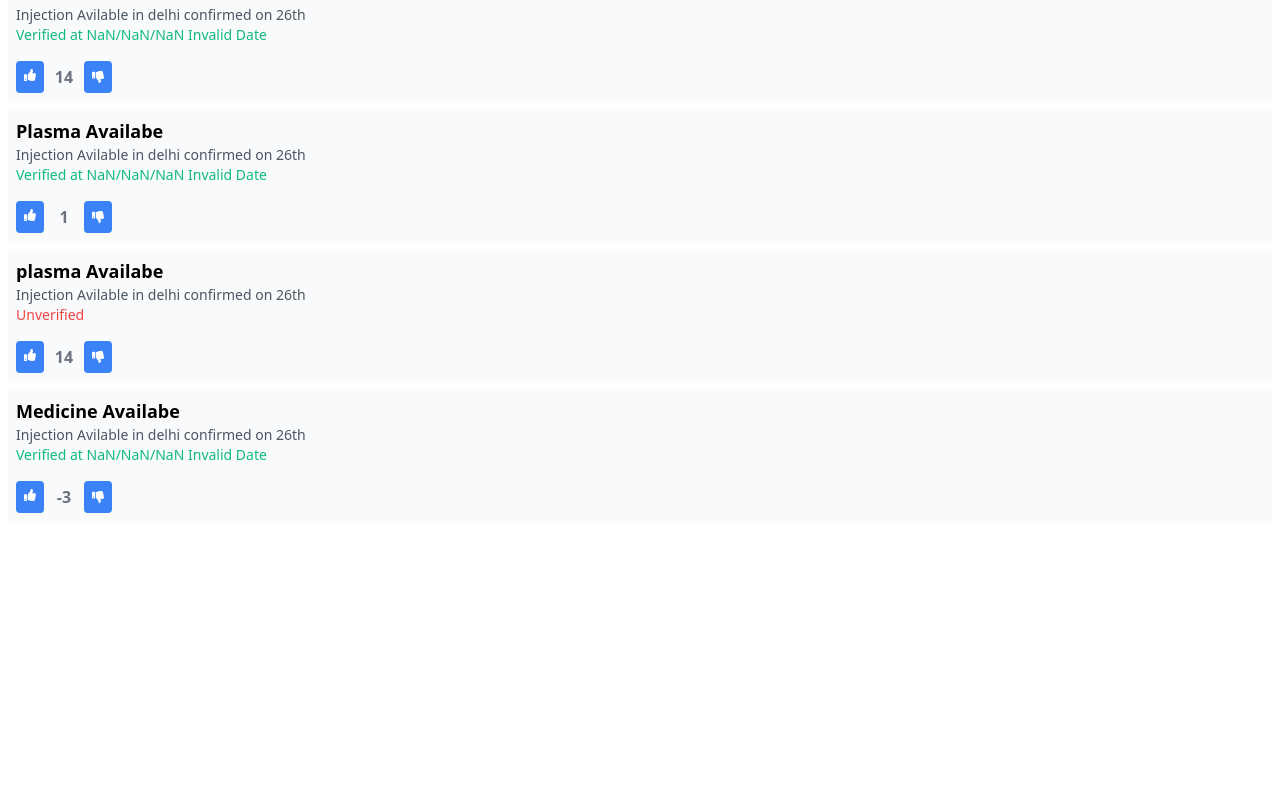
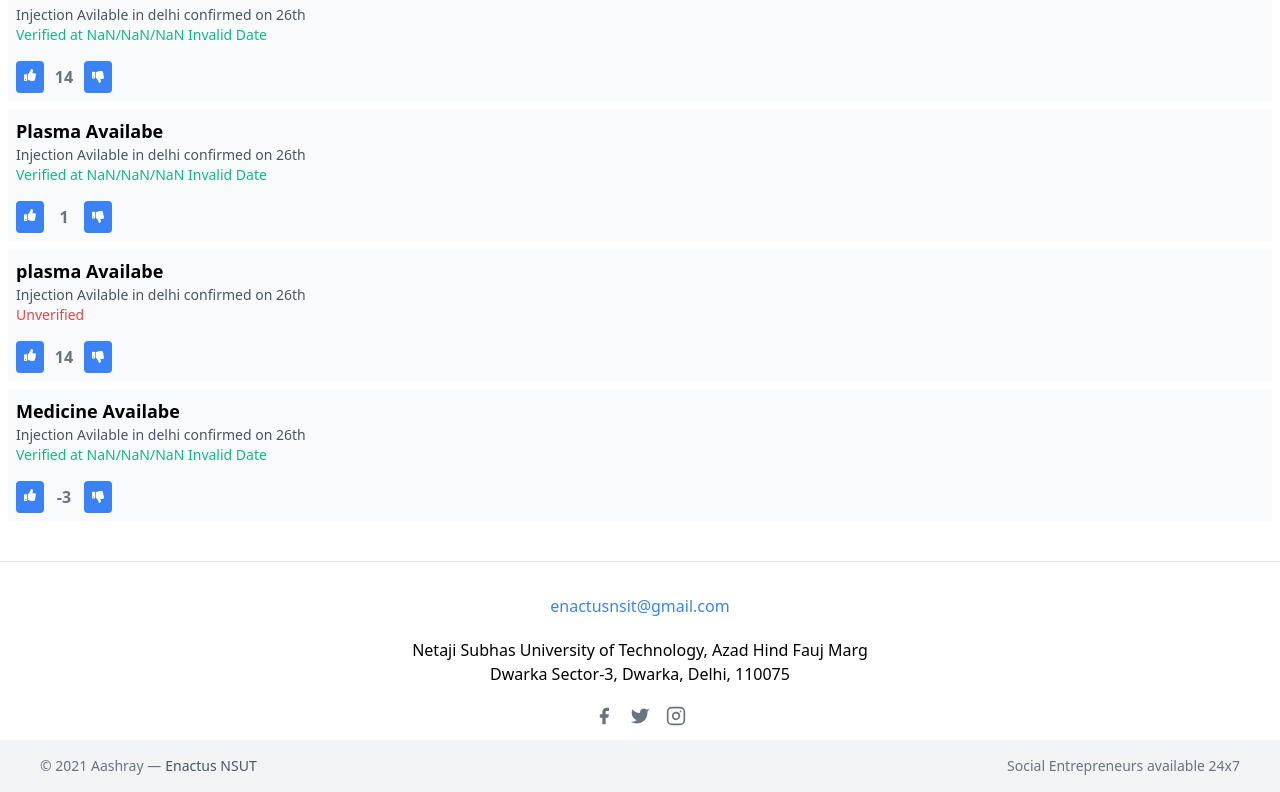
Before and after one commit to samad-yar-khan/covid-resources-client, a React (Create React App) app: page /resources in a window 1280 px wide. Shown: the part 913-1705 px from the top of the page. Before the commit the page ends 1442 px from the top, so only its background shows below. Built offline with nearby package versions, Linux system fonts and the light colour scheme; no server answers.

Commit message:
Make all links open in new page

```diff
--- /dev/null
+++ b/src/components/Footer.js
@@ -0,0 +1,91 @@
+import React from 'react'
+import NavButton from './NavButton'
+import EnactusLogo from '../assets/images/ashray.png'
+import { Link } from 'react-router-dom'
+
+
+
+function Footer(){
+
+    return(
+        <div>
+        <div className="p-2 w-full pt-8 mt-8 border-t border-gray-200 text-center">
+        <a href="mailto:enactusnsit@gmail.com" target="_blank" className="text-blue-500">enactusnsit@gmail.com</a>
+        <p className="leading-normal my-5">
+          Netaji Subhas University of Technology, Azad Hind Fauj Marg
+          <br />
+          Dwarka Sector-3, Dwarka, Delhi, 110075
+        </p>
+        <span className="inline-flex">
+          <a href="https://www.facebook.com/EnactusNSUT/" className="text-gray-500" target="_blank">
+            <svg
+              fill="currentColor"
+              strokeLinecap="round"
+              strokeLinejoin="round"
+              strokeWidth="2"
+              className="w-5 h-5"
+              viewBox="0 0 24 24"
+            >
+              <path d="M18 2h-3a5 5 0 00-5 5v3H7v4h3v8h4v-8h3l1-4h-4V7a1 1 0 011-1h3z"></path>
+            </svg>
+          </a>
+          <a href="https://twitter.com/EnactusNSUT" className="ml-4 text-gray-500" target="_blank">
+            <svg
+              fill="currentColor"
+              strokeLinecap="round"
+              strokeLinejoin="round"
+              strokeWidth="2"
+              className="w-5 h-5"
+              viewBox="0 0 24 24"
+            >
+              <path d="M23 3a10.9 10.9 0 01-3.14 1.53 4.48 4.48 0 00-7.86 3v1A10.66 10.66 0 013 4s-4 9 5 13a11.64 11.64 0 01-7 2c9 5 20 0 20-11.5a4.5 4.5 0 00-.08-.83A7.72 7.72 0 0023 3z"></path>
+            </svg>
+          </a>
+          <a href="https://www.instagram.com/enactusnsut/" className="ml-4 text-gray-500"  target="_blank">
+            <svg
+              fill="none"
+              stroke="currentColor"
+              strokeLinecap="round"
+              strokeLinejoin="round"
+              strokeWidth="2"
+              className="w-5 h-5"
+              viewBox="0 0 24 24"
+            >
+              <rect
+                width="20"
+                height="20"
+                x="2"
+                y="2"
+                rx="5"
+                ry="5"
+              ></rect>
+              <path d="M16 11.37A4 4 0 1112.63 8 4 4 0 0116 11.37zm1.5-4.87h.01"></path>
+            </svg>
+          </a>
+        </span>
+      </div>
+              <div className="bg-gray-100">
+              <div className="container mx-auto py-4 px-10 flex flex-wrap flex-col sm:flex-row">
+                <p className="text-gray-500 text-sm text-center sm:text-left">
+                  © 2021 Aashray —
+                  <a
+                    href="https://enactusnsut.com/"
+                    className="text-gray-600 ml-1"
+                    target="_blank"
+                    rel="noopener noreferrer"
+                  >
+                    Enactus NSUT
+                  </a>
+                </p>
+                <span className="sm:ml-auto sm:mt-0 mt-2 sm:w-auto w-full sm:text-left text-center text-gray-500 text-sm">
+                Social Entrepreneurs available 24x7
+                </span>
+              </div>
+            </div>
+</div>
+    )
+
+}
+
+
+export default Footer
--- a/src/components/HomePage.js
+++ b/src/components/HomePage.js
@@ -44,7 +44,7 @@ function HomePage() {
             <p className="mb-8 leading-relaxed text-xs sm:text-md">
             Search for all Covid-19 resources on Twitter using filters
             </p>
-            <div className="flex flex-col w-full justify-center items-center">
+            {/* <div className="flex flex-col w-full justify-center items-center">
               <div className="relative mr-4 lg:w-full xl:w-1/2 w-4/5 md:w-80% text-left my-5">
                 <label for="hero-field" className="leading-7 text-lg text-gray-600">
                   Name of the city
@@ -100,7 +100,16 @@ function HomePage() {
                   Generate Links
                 </div>
               </div>
-            </div>
+            </div> */}
+            <a href="https://covid19-twitter.in/"
+              className="flex h-11 w-aoto px-4 bg-blue-400 rounded justify-center items-center text-white"
+              target="_blank"
+            >
+              <div>
+                Covid-19 Twitter Leads Here
+              </div>
+            </a>
+
           </div>
         </div>
       </section>
@@ -186,7 +195,7 @@ function HomePage() {
                   Dwarka Sector-3, Dwarka, Delhi, 110075
                 </p>
                 <span className="inline-flex">
-                  <a href="https://www.facebook.com/EnactusNSUT/" className="text-gray-500">
+                  <a href="https://www.facebook.com/EnactusNSUT/" target="_blank" className="text-gray-500">
                     <svg
                       fill="currentColor"
                       strokeLinecap="round"
@@ -198,7 +207,7 @@ function HomePage() {
                       <path d="M18 2h-3a5 5 0 00-5 5v3H7v4h3v8h4v-8h3l1-4h-4V7a1 1 0 011-1h3z"></path>
                     </svg>
                   </a>
-                  <a href="https://twitter.com/EnactusNSUT" className="ml-4 text-gray-500">
+                  <a href="https://twitter.com/EnactusNSUT" target="_blank" className="ml-4 text-gray-500">
                     <svg
                       fill="currentColor"
                       strokeLinecap="round"
@@ -210,7 +219,7 @@ function HomePage() {
                       <path d="M23 3a10.9 10.9 0 01-3.14 1.53 4.48 4.48 0 00-7.86 3v1A10.66 10.66 0 013 4s-4 9 5 13a11.64 11.64 0 01-7 2c9 5 20 0 20-11.5a4.5 4.5 0 00-.08-.83A7.72 7.72 0 0023 3z"></path>
                     </svg>
                   </a>
-                  <a href="https://www.instagram.com/enactusnsut/" className="ml-4 text-gray-500">
+                  <a href="https://www.instagram.com/enactusnsut/" target="_blank" className="ml-4 text-gray-500">
                     <svg
                       fill="none"
                       stroke="currentColor"
--- a/src/components/ResourcesPage.js
+++ b/src/components/ResourcesPage.js
@@ -1,6 +1,7 @@
 import React from 'react'
 import ResourceItem from './ResourceItem'
 import ResourcesNavbar from './ResourcesTab'
+import Footer from './Footer'
 import {data} from '../resourceData'
 import axios from 'axios'
 
@@ -167,6 +168,8 @@ class ResourcesPage extends React.Component {
         </div>
 
       </div>
+
+      <Footer/>
     </div>
     );
   }
--- a/src/components/VolunteerPage.js
+++ b/src/components/VolunteerPage.js
@@ -45,7 +45,7 @@ class VolunteerPage extends React.Component {
                   Dwarka Sector-3, Dwarka, Delhi, 110075
                 </p>
                 <span className="inline-flex">
-                  <a href="https://www.facebook.com/EnactusNSUT/" className="text-gray-500">
+                  <a href="https://www.facebook.com/EnactusNSUT/"  target="_blank" className="text-gray-500">
                     <svg
                       fill="currentColor"
                       strokeLinecap="round"
@@ -57,7 +57,7 @@ class VolunteerPage extends React.Component {
                       <path d="M18 2h-3a5 5 0 00-5 5v3H7v4h3v8h4v-8h3l1-4h-4V7a1 1 0 011-1h3z"></path>
                     </svg>
                   </a>
-                  <a href="https://twitter.com/EnactusNSUT" className="ml-4 text-gray-500">
+                  <a href="https://twitter.com/EnactusNSUT"  target="_blank" className="ml-4 text-gray-500">
                     <svg
                       fill="currentColor"
                       strokeLinecap="round"
@@ -69,7 +69,7 @@ class VolunteerPage extends React.Component {
                       <path d="M23 3a10.9 10.9 0 01-3.14 1.53 4.48 4.48 0 00-7.86 3v1A10.66 10.66 0 013 4s-4 9 5 13a11.64 11.64 0 01-7 2c9 5 20 0 20-11.5a4.5 4.5 0 00-.08-.83A7.72 7.72 0 0023 3z"></path>
                     </svg>
                   </a>
-                  <a href="https://www.instagram.com/enactusnsut/" className="ml-4 text-gray-500">
+                  <a href="https://www.instagram.com/enactusnsut/" target="_blank" className="ml-4 text-gray-500">
                     <svg
                       fill="none"
                       stroke="currentColor"
```
